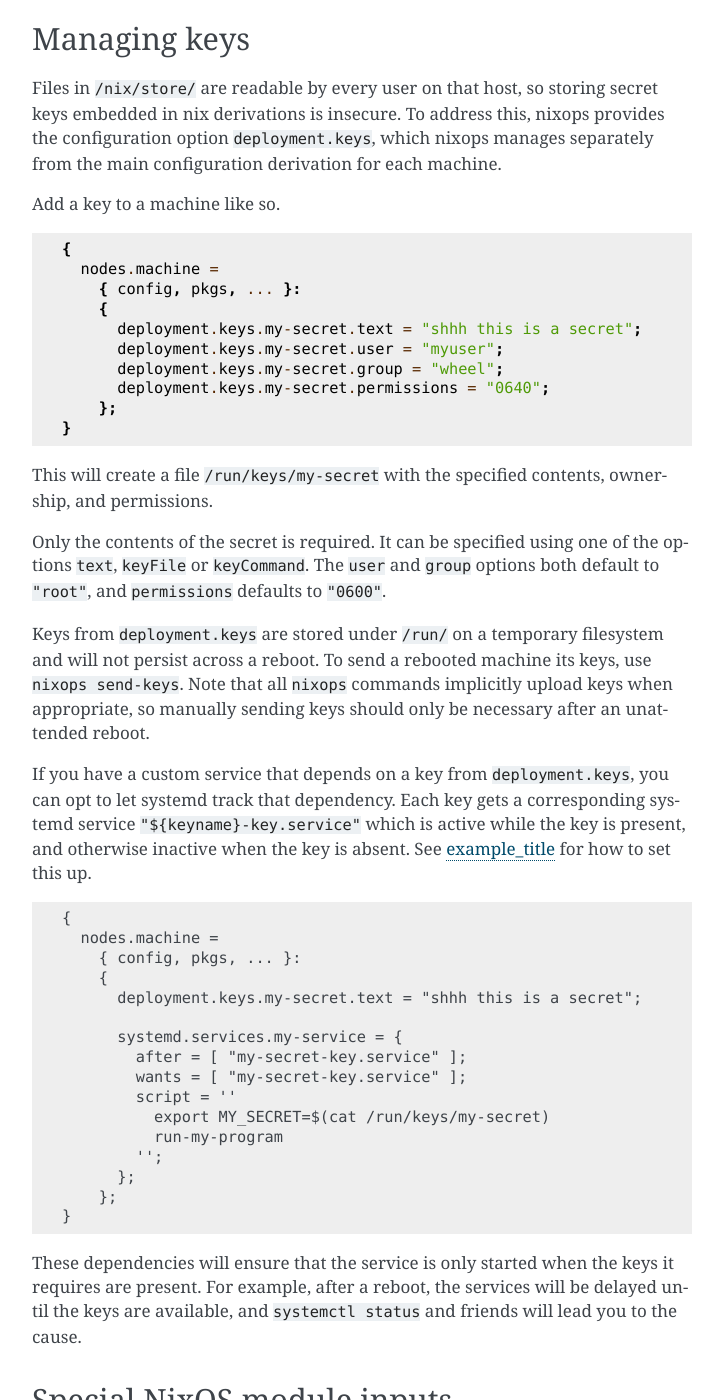
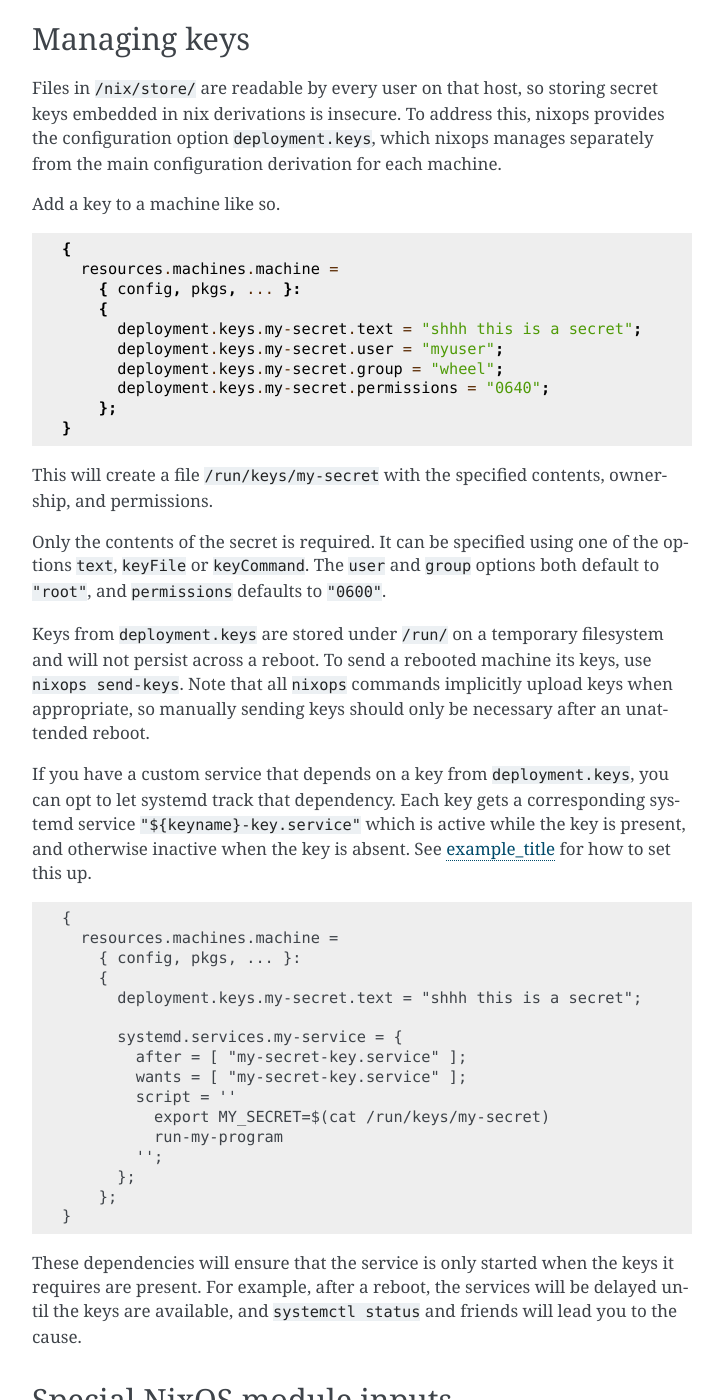
Before and after one commit to NixOS/nixops, a Sphinx documentation site: the page built from doc/manual/overview.rst, in a window 1280 px wide and 1400 px high, scrolled down 3136 px. Shown: the whole window, without its empty margins (388-1111 px from the left). Built offline with Sphinx 7.4.7, drawn with Linux system fonts in a browser that asks for light colours; pages that are not in the unit, such as notebooks, are missing from menus; some of the changed text lies outside the part shown.

Commit message:
net.nix: removed nodes options, all network nodes are now defined in resources.machines

```diff
--- a/doc/guides/deploy-without-root.rst
+++ b/doc/guides/deploy-without-root.rst
@@ -69,7 +69,7 @@
   {
     network.description = "Non-root deployment";
 
-    nodes.hermes =
+    resources.machines.hermes =
       { resources, ... }:
       {
         deployment.targetUser = "deployer";
--- a/doc/manual/nixops.rst
+++ b/doc/manual/nixops.rst
@@ -1080,7 +1080,7 @@
          services.httpd.adminAddr = "foo@example.org";
        });
 
-   in { nodes = listToAttrs (map makeMachine (range 1 nrMachines)); }
+   in { resources.machines = listToAttrs (map makeMachine (range 1 nrMachines)); }
 
 This specifies a network of nrMachines identical VirtualBox VMs that run
 the Apache web server if active is set. To create 10 machines without
--- a/doc/manual/overview.rst
+++ b/doc/manual/overview.rst
@@ -18,7 +18,7 @@
 ::
 
    {
-     nodes.webserver =
+     resources.machines.webserver =
        { config, pkgs, ... }:
        { deployment.targetHost = "1.2.3.4";
        };
@@ -87,12 +87,12 @@
        imports = [ ./common.nix ];
      };
 
-     nodes.machine = { ... }: {};
+     resources.machines.machine = { ... }: {};
    }
 
 Each attribute is explained below:
 
-``nodes.*``
+``resources.machines.*``
    Applies the given NixOS configuration to the corresponding node.
 
 ``defaults``
@@ -121,7 +121,7 @@
    { maintenance ? false
    }:
    {
-     nodes.machine =
+     resources.machines.machine =
        { config, pkgs, ... }:
        { services.httpd.enable = maintenance;
          ...
@@ -175,7 +175,7 @@
 ::
 
    {
-     nodes.machine =
+     resources.machines.machine =
        { config, pkgs, ... }:
        {
          deployment.keys.my-secret.text = "shhh this is a secret";
@@ -211,7 +211,7 @@
 ::
 
    {
-     nodes.machine =
+     resources.machines.machine =
        { config, pkgs, ... }:
        {
          deployment.keys.my-secret.text = "shhh this is a secret";
@@ -246,7 +246,7 @@
 
    {
      network.description = "Gollum server and reverse proxy";
-     nodes = {
+     resources.machines = {
 
       gollum =
         { config, pkgs, ... }:
--- a/doc/release-notes/index.rst
+++ b/doc/release-notes/index.rst
@@ -18,7 +18,7 @@
 
 - Now the network specification is using the module system from ``nixpkgs.lib``
   - Now network specification files can import other files via ``imports``.
-  - We have a ``nodes.*`` option where we put every NixOS configuration for the configured nodes. We suggest to use it instead of defining nodes in the top level.
+  - We have a ``resources.machines.*`` option where we put every NixOS configuration for the configured nodes. We suggest to use it instead of defining nodes in the top level.
 
 - Removed NixOS Options
 
```
Also changed, not shown: doc/overview.rst (+6 -6 lines), 4 other files.
